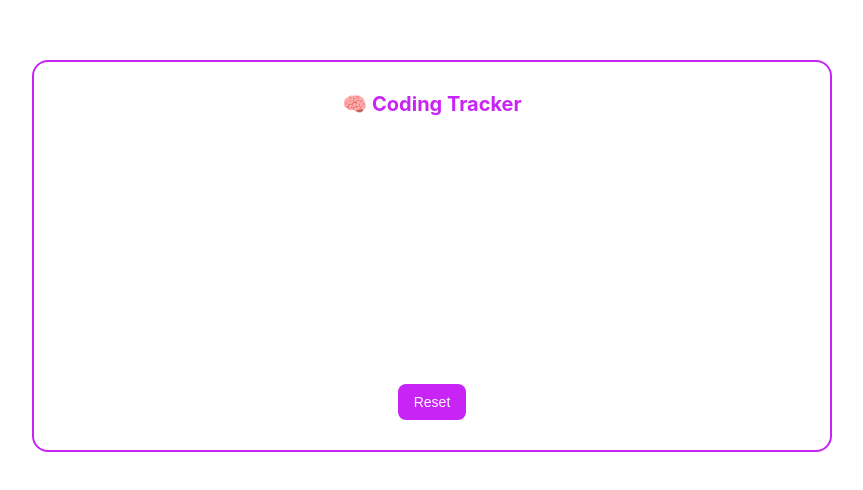
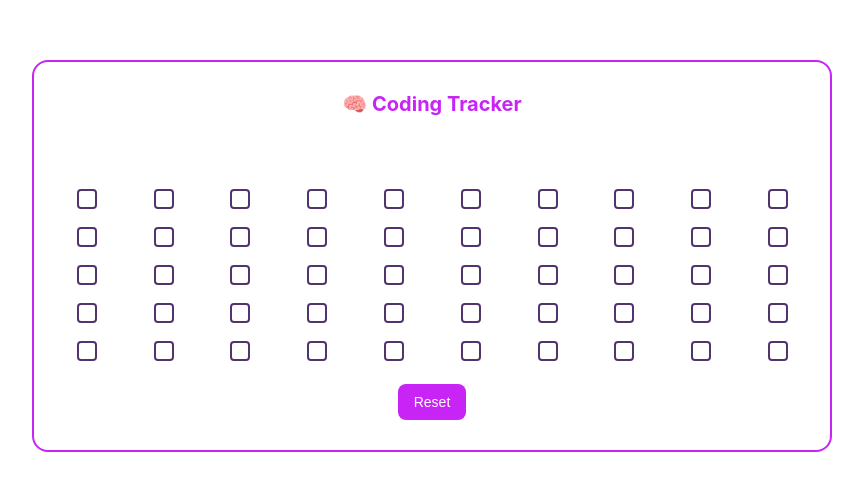
Before and after one commit to brod2240/habit-tracker, a plain HTML site: page index.html in a window 1280 px wide. Shown: the part 144-634 px from the top of the page, without its empty margins (208-1071 px from the left). Drawn offline with Linux system fonts and the light colour scheme.

Commit message:
Update index.html

```diff
--- a/index.html
+++ b/index.html
@@ -5,6 +5,7 @@
   <style>
     :root {
       --neon-purple: #C724F5;
+      --checkbox-border: #51346d;
     }
 
     body {
@@ -53,12 +54,11 @@
     input[type="checkbox"] {
       width: 20px;
       height: 20px;
-      accent-color: var(--neon-purple);
+      background-color: white;
+      border: 2px solid var(--checkbox-border);
+      border-radius: 4px;
       cursor: pointer;
       appearance: none;
-      background-color: transparent;
-      border: 2px solid white;
-      border-radius: 4px;
       transition: background-color 0.2s ease, border-color 0.2s ease;
     }
 
```
